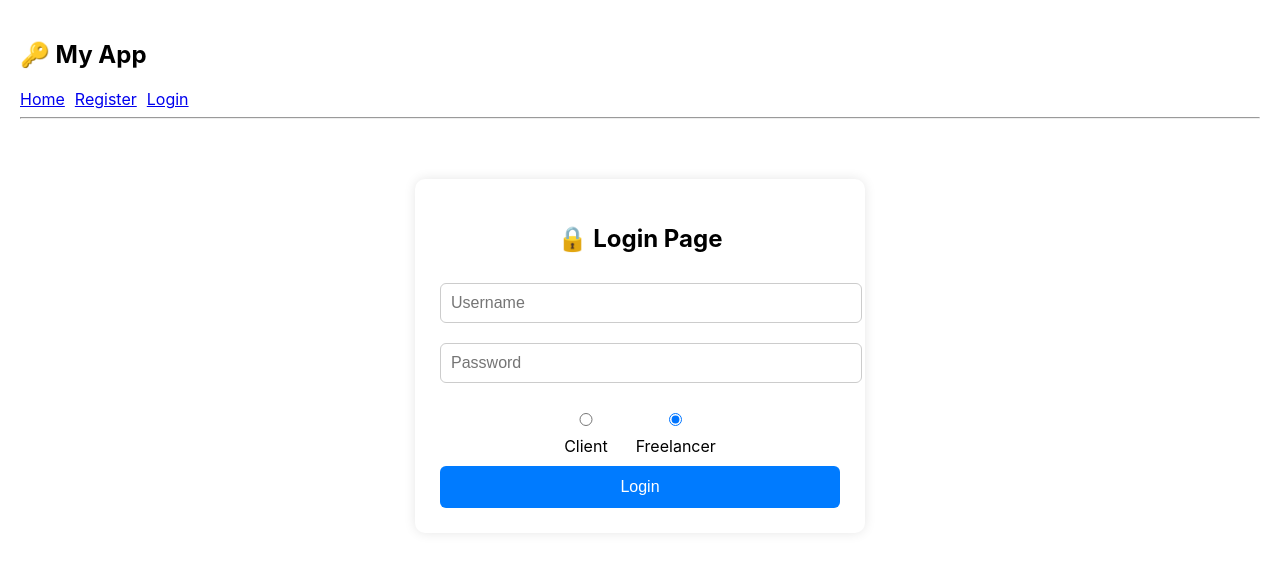
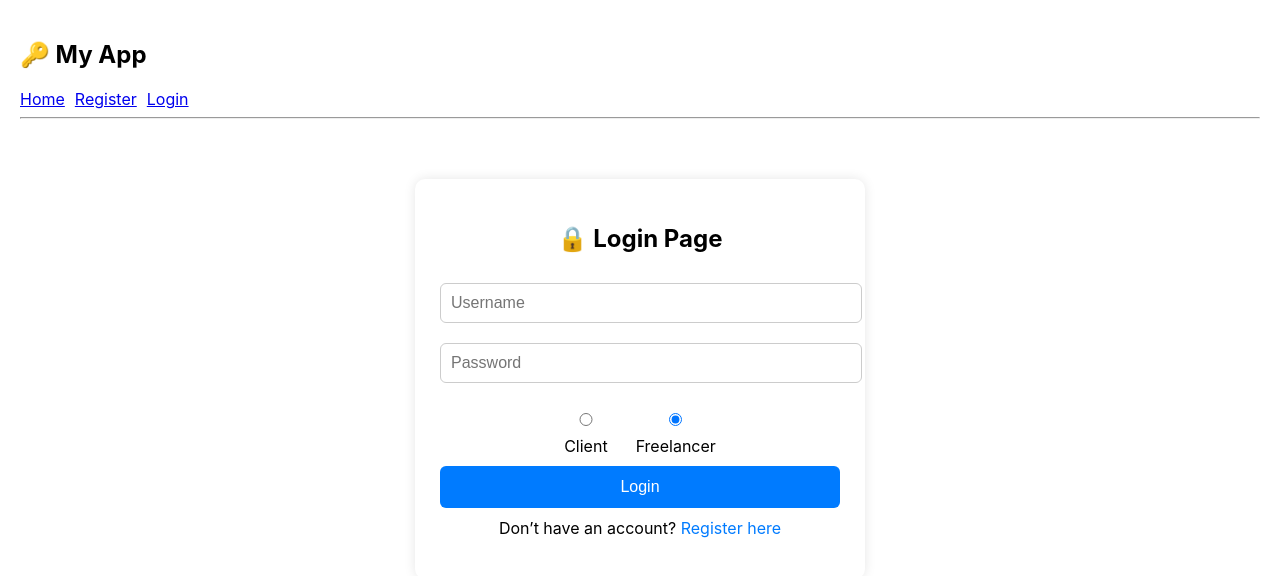
Before and after one commit to springboardmentorb8095-stack/Project--1-, a React (Create React App) app in the folder frontend/: page /login in a window 1280 px wide. Shown: the top 576 px of the page. Built offline with nearby package versions, Linux system fonts and the light colour scheme.

Commit message:
Link loging to Register

```diff
--- a/frontend/src/pages/LoginPage.js
+++ b/frontend/src/pages/LoginPage.js
@@ -1,23 +1,19 @@
 import React, { useState } from "react";
-import { useNavigate } from "react-router-dom";
-import "./Auth.css"; // use your existing CSS for styling
+import { useNavigate, Link } from "react-router-dom"; // <-- Link import kiya
+import "./Auth.css";
 
 function LoginPage() {
   const navigate = useNavigate();
   const [username, setUsername] = useState("");
   const [password, setPassword] = useState("");
-  const [role, setRole] = useState("freelancer"); // Default role
+  const [role, setRole] = useState("freelancer");
 
   const handleSubmit = (e) => {
     e.preventDefault();
 
-    // Simulated login logic (you can later replace this with Django API)
     const user = { username, role };
-
-    // Save user info to localStorage (optional)
     localStorage.setItem("user", JSON.stringify(user));
 
-    // Redirect based on role
     if (user.role === "client") {
       navigate("/client-dashboard");
     } else {
@@ -66,6 +62,14 @@
         </div>
 
         <button type="submit">Login</button>
+
+        {/* 👇 Add this link below the button */}
+        <p style={{ marginTop: "10px" }}>
+          Don’t have an account?{" "}
+          <Link to="/register" style={{ color: "#007bff", textDecoration: "none" }}>
+            Register here
+          </Link>
+        </p>
       </form>
     </div>
   );
--- a/frontend/src/pages/RegisterPage.js
+++ b/frontend/src/pages/RegisterPage.js
@@ -1,5 +1,5 @@
 import React, { useState } from "react";
-import { useNavigate } from "react-router-dom";
+import { useNavigate, Link } from "react-router-dom"; // <-- Link import kiya
 import "./Auth.css";
 
 function RegisterPage() {
@@ -9,7 +9,7 @@
     username: "",
     email: "",
     password: "",
-    role: "freelancer", // Default role
+    role: "freelancer",
   });
 
   const handleChange = (e) => {
@@ -21,14 +21,10 @@
 
   const handleSubmit = (e) => {
     e.preventDefault();
-
-    // Simulated user registration (later you’ll connect Django API here)
     console.log("Registered user:", formData);
 
-    // Save user data (optional)
     localStorage.setItem("user", JSON.stringify(formData));
 
-    // Redirect user after registration
     if (formData.role === "client") {
       navigate("/client-dashboard");
     } else {
@@ -89,6 +85,14 @@
         </div>
 
         <button type="submit">Register</button>
+
+        {/* 👇 Add this link below the button */}
+        <p style={{ marginTop: "10px" }}>
+          Already have an account?{" "}
+          <Link to="/login" style={{ color: "#007bff", textDecoration: "none" }}>
+            Login here
+          </Link>
+        </p>
       </form>
     </div>
   );
```
Also changed, not shown: 1 other file (tests, documents, lock files or other folders).
